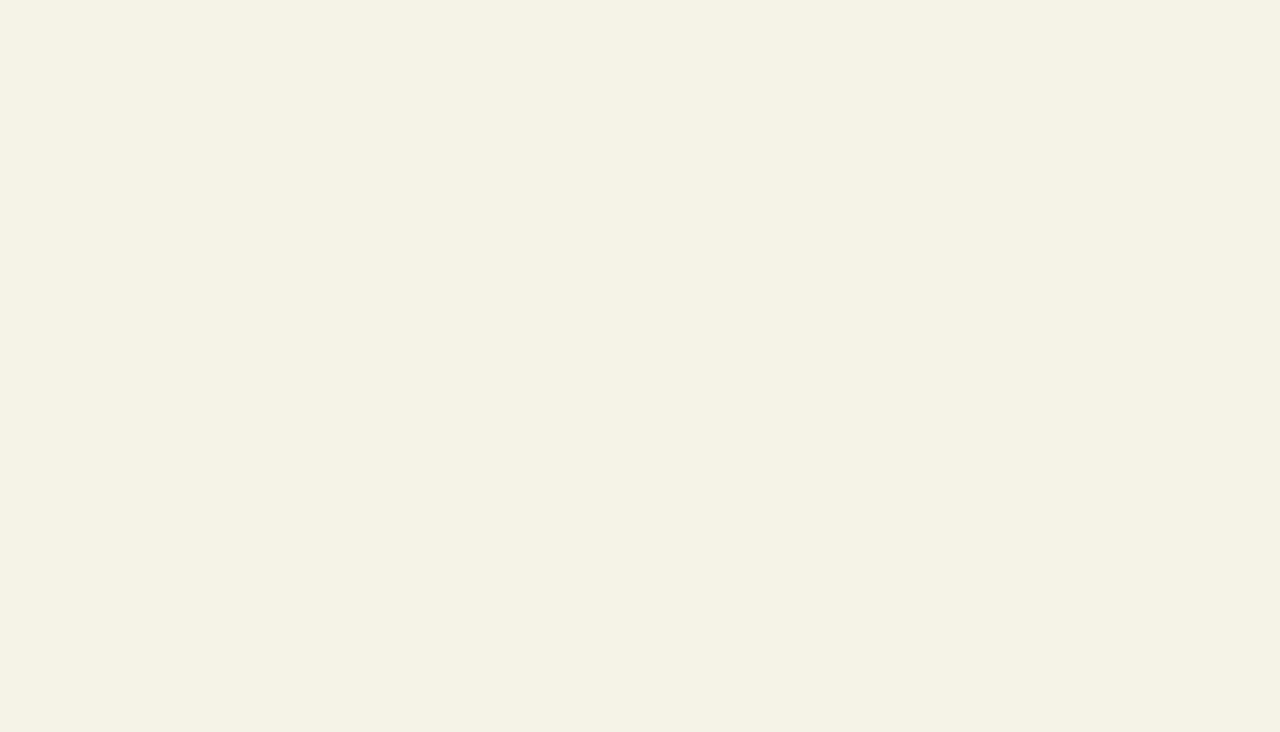
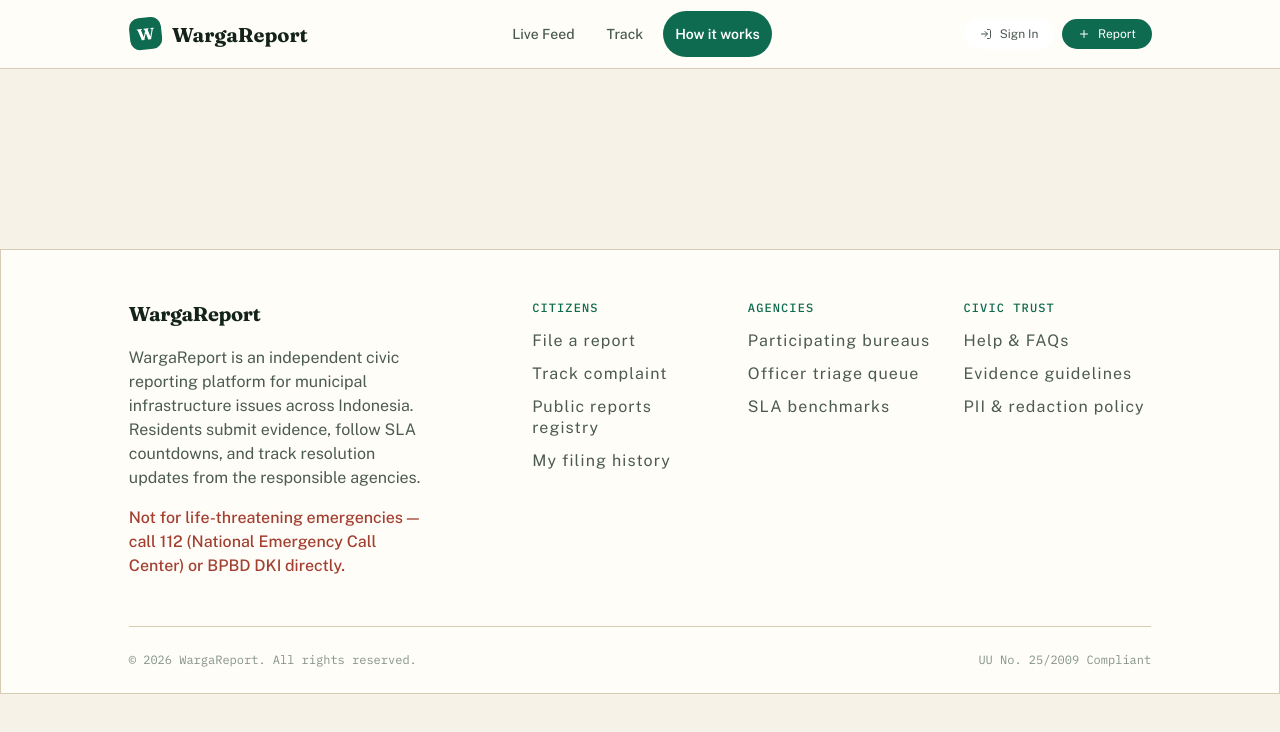
Before and after one commit to ecenn/koda-b10-weekly3, a plain HTML site: page help.html in a window 1280 px wide. Drawn offline with nearby package versions, Linux system fonts and the light colour scheme.

Commit message:
chore: setup header and footer for track and help page

```diff
--- a/help.html
+++ b/help.html
@@ -5,8 +5,76 @@
     <meta name="viewport" content="width=device-width, initial-scale=1.0">
     <title>Help - WargaReport</title>
     <link rel="stylesheet" href="css/style.css">
+    <link rel="icon" type="image/svg" href="assets/logo.svg">
 </head>
 <body>
+    <header>
+        <nav>
+            <div>
+                <a href="index.html">
+                    <img src="./assets/logo.svg" alt="logo-icon">
+                    WargaReport
+                </a>
+            </div>
+            <div>
+                <ul>
+                    <li><a href="live-feed.html">Live Feed</a></li>
+                    <li><a href="track.html">Track</a></li>
+                    <li class="nav-click"><a href="help.html">How it works</a></li>
+                </ul>
+            </div>
+            <div>
+                <button class="btn btn-signin">
+                    <img src="assets/arrow-signin.svg" alt="arrow-signin-icon">
+                    Sign In
+                </button>
+                <button class="btn btn-report">
+                    <img src="assets/plus-light.svg" alt="plus-light-icon">
+                    Report
+                </button>
+            </div>
+        </nav>
+    </header>
+    <main>
 
+    </main>
+    <footer>
+        <div class="footer-content">
+            <div>
+                <p>WargaReport</p>
+                <p>WargaReport is an independent civic reporting platform for municipal infrastructure issues across Indonesia. Residents submit evidence, follow SLA countdowns, and track resolution updates from the responsible agencies.</p>
+                <p>Not for life-threatening emergencies — call 112 (National Emergency Call Center) or BPBD DKI directly.</p>
+            </div>
+            <div class="footer-link-container">
+                Citizens
+                <ul class="footer-link">
+                    <li><a href="">File a report</a></li>
+                    <li><a href="">Track complaint</a></li>
+                    <li><a href="">Public reports registry</a></li>
+                    <li><a href="">My filing history</a></li>
+                </ul>
+            </div>
+            <div class="footer-link-container">
+                Agencies
+                <ul class="footer-link">
+                    <li><a href="">Participating bureaus</a></li>
+                    <li><a href="">Officer triage queue</a></li>
+                    <li><a href="">SLA benchmarks</a></li>
+                </ul>
+            </div>
+            <div class="footer-link-container">
+                Civic Trust
+                <ul class="footer-link">
+                    <li><a href="">Help & FAQs</a></li>
+                    <li><a href="">Evidence guidelines</a></li>
+                    <li><a href="">PII & redaction policy</a></li>
+                </ul>
+            </div>
+        </div>
+        <div class="copyright">
+            <p>&copy; 2026 WargaReport. All rights reserved.</p>
+            <p>UU No. 25/2009 Compliant</p>
+        </div>
+    </footer>
 </body>
 </html>
```
Also changed, not shown: track.html (+68 -0 lines).
